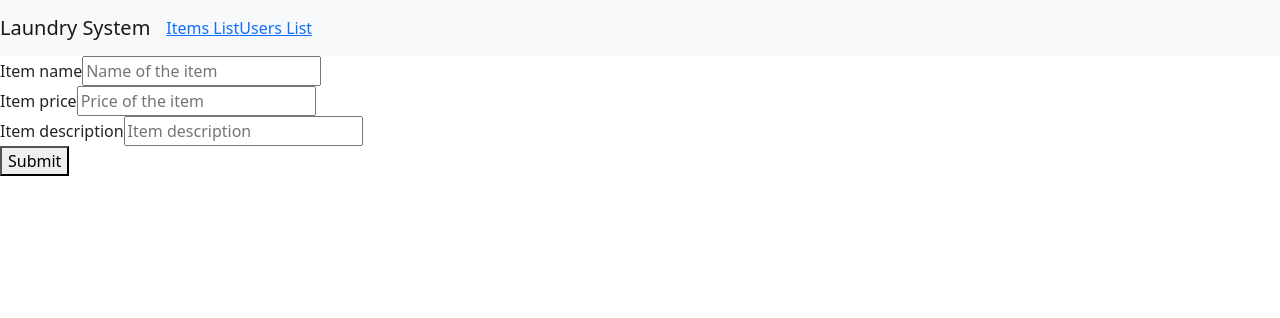
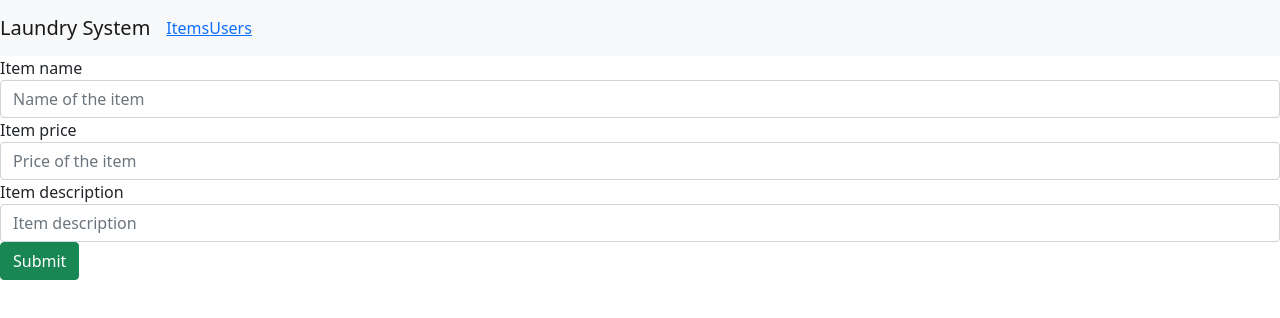
Before and after one commit to vigneshs17/Laundry_system, a React (Create React App) app in the folder frontend/: page /items/new in a window 1280 px wide. Shown: the top 318 px of the page. Built offline with nearby package versions, Linux system fonts and the light colour scheme.

Commit message:
converted functions to components

```diff
--- a/frontend/src/App.js
+++ b/frontend/src/App.js
@@ -1,7 +1,6 @@
 import './App.css';
-import React, {useState, useEffect} from 'react';
-import axios from 'axios'
-import 'bootstrap/dist/css/bootstrap.css'
+import React from 'react';
+import 'bootstrap/dist/css/bootstrap.css';
 import Header from './components/Header';
 import ItemsList from './components/Items/ItemsList';
 import ItemForm from './components/Items/ItemForm';
--- a/frontend/src/components/Header.js
+++ b/frontend/src/components/Header.js
@@ -1,35 +1,41 @@
-import React from 'react';
-import {Navbar, Nav, Container} from 'react-bootstrap';
-import {NavLink} from 'react-router-dom';
+import React, {useState} from 'react';
+import {Navbar, NavbarBrand, Button, NavItem, Nav} from 'reactstrap';
+import {Link, NavLink} from 'react-router-dom';
 
-const Header = () => {
-    return (
-        <header>
-            <div className="navbar navbar-expand navbar-light bg-light">
-                <a className="navbar-brand" href="/">Laundry System</a>
-                <button className="navbar-toggler" type="button" data-toggle="collapse" data-target="#navbarsExample02" aria-controls="navbarsExample02" aria-expanded="false" aria-label="Toggle navigation">
-                    <span className="navbar-toggler-icon"></span>
-                </button>
+class Header extends React.Component {
 
-                <div className="collapse navbar-collapse" id="navbarSupportedContent">
-                <ul className="navbar-nav mr-auto">
-                    <li className="nav-item">
-                        <NavLink to="/items" className="link">
-                            Items List
-                        </NavLink>
-                    </li>
+    constructor(props) {
+        super(props);
+        this.state = {
+            isOpen: false
+        }
+        this.toggle = this.toggle.bind(this);
+    }
 
-                    <li className="nav-item">
-                        <NavLink to="/users" className="link">
-                            Users List
-                        </NavLink>
-                    </li>
-                </ul>
-                    </div>
+    toggle() {
+        this.state.isOpen = !this.state.isOpen;
+    }
 
+    render() {
+        return (
+            <div>
+                <Navbar color="light" light expand="md">
+                    <NavbarBrand href="/">Laundry System</NavbarBrand>
+                    <Nav className="mr-auto" navbar>
+                        <NavItem>
+                            <NavLink to="/items">Items</NavLink>
+                        </NavItem>
+
+                        <NavItem>
+                            <NavLink to="/items">Users</NavLink>
+                        </NavItem>
+
+                    </Nav>
+
+                </Navbar>
             </div>
-        </header>
-    );
+        );
+    }
 };
 
 
--- a/frontend/src/components/Items/Item.js
+++ b/frontend/src/components/Items/Item.js
@@ -1,35 +1,57 @@
 import axios from "axios"
 import React, {useState, useEffect,} from "react";
-import { Button, Card } from 'react-bootstrap';
+import {Button, Card, CardBody, CardSubtitle, CardText, CardTitle} from 'reactstrap';
 import { Link } from 'react-router-dom';
 
-const Item = ({match}) => {
-    const [item, setItem] = useState([]);
+class Item extends React.Component {
+    constructor(props) {
+        super(props);
+        this.state = {
+            item: []
+        }
 
-    useEffect(() => {
-        fetchItem();
-    }, []);
+        this.handleDelete = this.handleDelete.bind(this);
+    }
 
-    const fetchItem = () => {
-        axios.get(`http://localhost:8000/items/${match.params.name}`)
+    componentDidMount() {
+        axios.get(`http://localhost:8000/items/${this.props.match.params.name}`)
         .then((res) => {
-            setItem(res.data);
+            this.setState({item: res.data})
             console.log(res.data);
         })
         .catch((err) => console.log(err));
     };
 
-    return (
-        <div className="item-container" key={item.name}>
-            <div>Name: {item.name}</div>
-            <div>Price: {item.price} </div>
-            <div>Description: {item.desc} </div>
+    handleDelete(name) {
+        axios.delete(`http://localhost:8000/items/${name}`).then(res => {
+            this.setState(previousState => {
+              return {
+                itemList: previousState.itemList.filter(i => i.name !== name)
+              };
+            });
+          })
+    }
 
-            <div className='back'>
-                <Link to='/items'>All items</Link>
+    render() {
+        return (
+            <div className="item-container" key={this.state.item.name}>
+                <Card>
+                    <CardBody>
+                    <CardTitle tag="h5">{this.state.item.name}</CardTitle>
+                    <CardSubtitle tag="h6">Price: {this.state.item.price} </CardSubtitle>
+                    <CardText>Description: {this.state.item.desc} </CardText>
+
+
+                    <Link to='/items'><Button color="primary">All items</Button></Link>
+                    <Link to='/items/'><Button color="secondary">Edit item</Button></Link>
+                    <Button color="danger" onClick={() => {if (window.confirm('Are you sure you wish to delete this item?')) this.handleDelete(this.state.item.name)}}>Delete</Button>
+
+                    </CardBody>
+
+                </Card>
             </div>
-        </div>
-    )
+        )
+    }
 }
 
 export default Item;
--- a/frontend/src/components/Items/ItemForm.js
+++ b/frontend/src/components/Items/ItemForm.js
@@ -1,5 +1,6 @@
 import React, {useState, setState} from 'react';
 import axios from 'axios'
+import {Form, Button, Label, Input, FormGroup} from 'reactstrap';
 
 class ItemForm extends React.Component {
     constructor(props) {
@@ -47,41 +48,44 @@ class ItemForm extends React.Component {
         return (
             <div className="main-form">
                 {this.state.errorMsg && <p className="errorMsg">{this.state.errorMsg}</p>}
-                <form>
-                        <label>Item name</label>
-                        <input
+                <Form>
+                    <FormGroup>
+                        <Label>Item name</Label>
+                        <Input
                             type="text"
                             placeholder="Name of the item"
                             name="name"
                             value={this.state.name}
                             onChange={this.handleChange}
                         />
-                        <br></br>
-                        <label>Item price</label>
-                        <input
+                    </FormGroup>
+
+                    <FormGroup>
+                        <Label>Item price</Label>
+                        <Input
                             type="text"
                             placeholder="Price of the item"
                             name="price"
                             value={this.state.price}
                             onChange={this.handleChange}
                             />
+                    </FormGroup>
 
-                        <br></br>
-                        <label>Item description</label>
-                        <input
+                    <FormGroup>
+                        <Label>Item description</Label>
+                        <Input
                             type="text"
                             placeholder="Item description"
                             name="desc"
                             value={this.state.desc}
                             onChange={this.handleChange}
                             />
-                        <br></br>
+                    </FormGroup>
 
-
-                    <button variant="primary" type="submit" className="submit-btn" onClick={this.handleSubmit}>
+                    <Button color="success" type="submit" className="submit-btn" onClick={this.handleSubmit}>
                         Submit
-                    </button>
-                </form>
+                    </Button>
+                </Form>
             </div>
         );
     }
--- a/frontend/src/components/Items/ItemsList.js
+++ b/frontend/src/components/Items/ItemsList.js
@@ -41,7 +41,7 @@ class Items extends React.Component {
     render() {
         return (
             <div>
-                <Link to={`/items/new`}><Button color="light">Add new item</Button></Link>
+                <Link to={`/items/new`}><Button color="success">Add new item</Button></Link>
                 <Table bordered>
                 <thead>
                     <tr>
--- a/frontend/src/components/Items/ItemsListView.js
+++ b/frontend/src/components/Items/ItemsListView.js
@@ -2,13 +2,21 @@ import Item from "./Item";
 import {Table, Button, NavItem, NavLink} from 'reactstrap';
 import {Link} from 'react-router-dom';
 import axios from 'axios'
+import React from "react";
 
-function ItemView(props) {
+class ItemView extends React.Component {
 
-    const deleteTodoHandler = (name) => {
+    constructor(props) {
+        super(props);
+        this.handleDelete = this.handleDelete.bind(this);
+    }
+
+    handleDelete(name) {
         axios.delete(`http://localhost:8000/items/${name}`).then(res =>
         console.log(res.data))
     }
+
+    render() {
         return (
             <div>
                 <Table bordered>
@@ -30,7 +38,7 @@ function ItemView(props) {
                                     <Link to={`/items/${item.name}`}><Button color="primary">View</Button></Link>
                                 </td>
                                 <td><Button color="secondary">Edit</Button></td>
-                            <td><Button color="danger" onClick={() => {if (window.confirm('Are you sure you wish to delete this item?')) deleteTodoHandler(item.name)}}>Delete</Button></td>
+                                <td><Button color="danger" onClick={() => {if (window.confirm('Are you sure you wish to delete this item?')) this.handleDelete(item.name)}}>Delete</Button></td>
                             </tr>
                         )}
                     </tbody>
@@ -40,5 +48,6 @@ function ItemView(props) {
             </div>
         )
     }
+}
 
 export default ItemView;
--- a/package.json
+++ b/package.json
@@ -1,5 +1,6 @@
 {
   "dependencies": {
-    "react-bootstrap": "^1.6.3"
+    "react-bootstrap": "^1.6.3",
+    "sass": "^1.42.1"
   }
 }
```
Also changed, not shown: 1 other file (tests, documents, lock files or other folders). Lines whose indentation alone changed are shown as unchanged.
